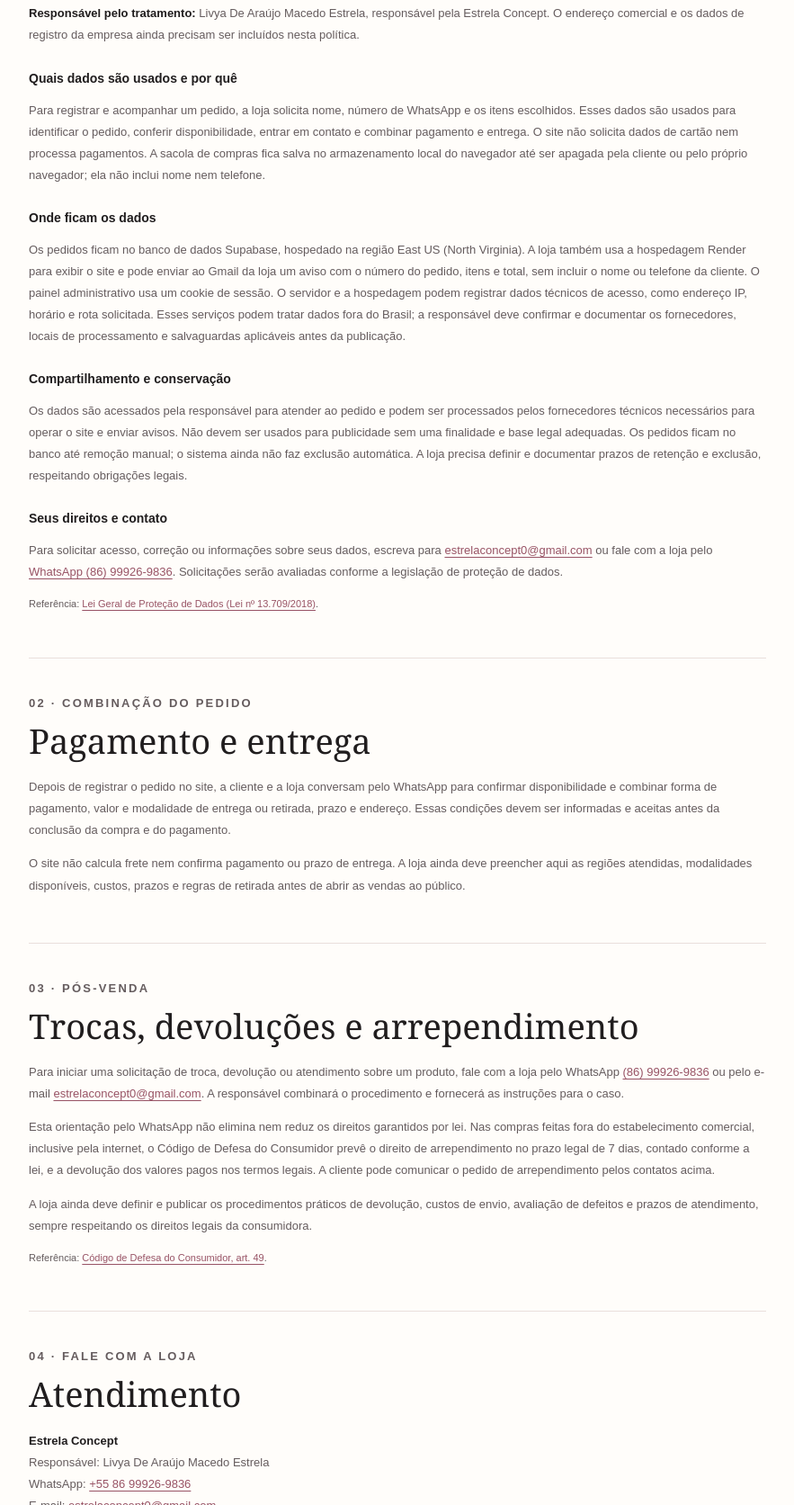
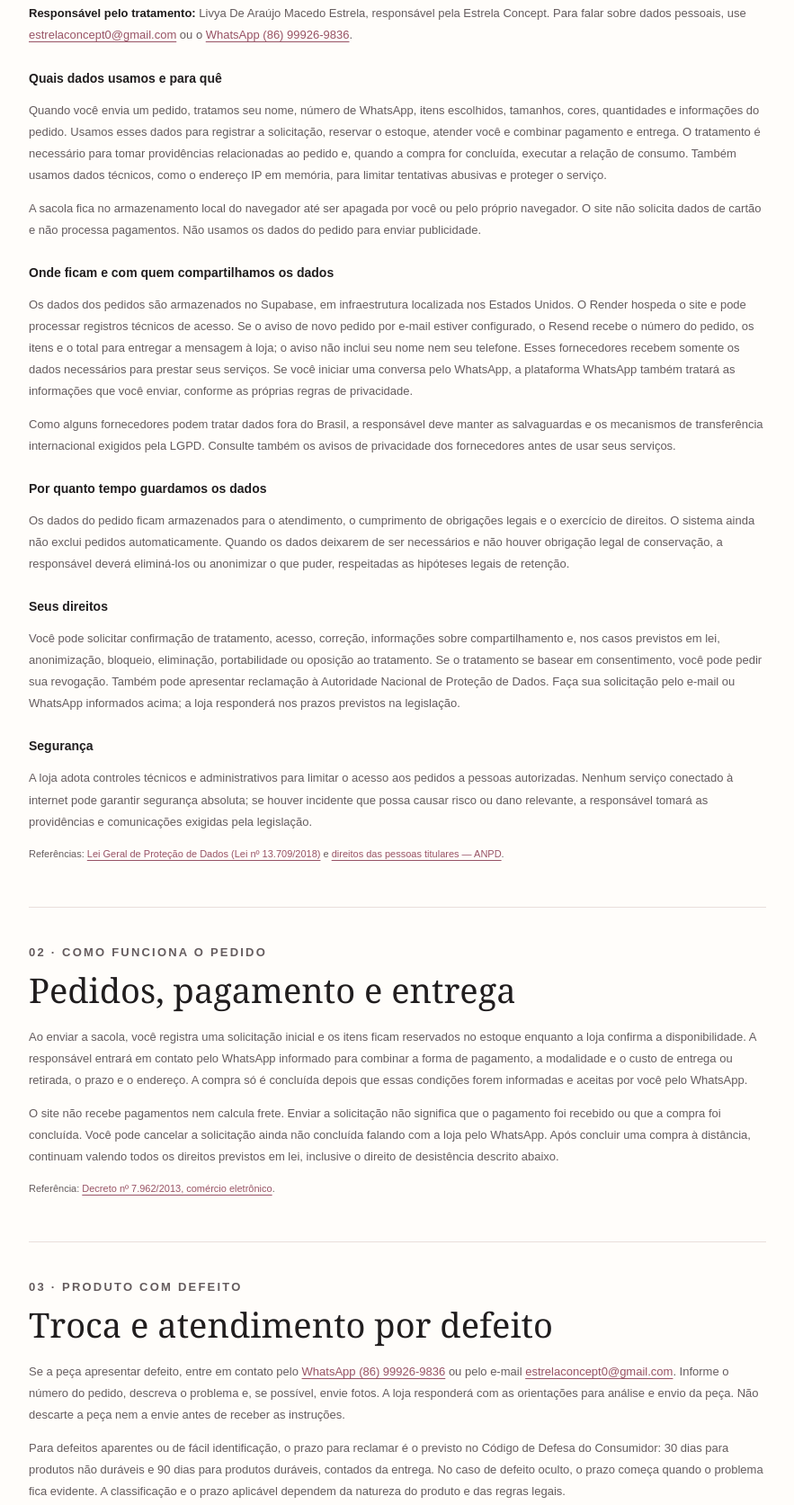
Before and after one commit to guilhermeestrela10/estrela-concept, a plain HTML site: page politicas.html in a window 1280 px wide. Shown: the part 562-2235 px from the top of the page at 90% size, without its empty margins (198-1081 px from the left). Drawn offline with Linux system fonts and the light colour scheme.

Commit message:
Publish clearer privacy and consumer policies

```diff
--- a/politicas.html
+++ b/politicas.html
@@ -14,46 +14,59 @@
     <a class="policy-back" href="/">Voltar à loja ↗</a>
   </header>
   <main class="policy-main">
-    <p class="eyebrow">ESTRELA CONCEPT · PARA REVISÃO</p>
+    <p class="eyebrow">ESTRELA CONCEPT · INFORMAÇÕES DA LOJA</p>
     <h1>Privacidade e <em>políticas.</em></h1>
-    <div class="policy-draft" role="status"><strong>Rascunho para revisão — não publicar como versão final ainda.</strong><br>Faltam informações legais da empresa, endereço e condições comerciais definitivas. Os textos abaixo são um ponto de partida e devem ser conferidos pela responsável antes da divulgação ao público.</div>
-    <nav class="policy-index" aria-label="Nesta página"><a href="#privacidade">Privacidade</a><a href="#entrega">Pagamento e entrega</a><a href="#trocas">Trocas e devoluções</a><a href="#atendimento">Atendimento</a></nav>
+    <div class="policy-notice"><strong>Pedidos e atendimento</strong><br>O envio pelo site é uma solicitação inicial e reserva os itens enquanto a loja confirma a disponibilidade. A compra é concluída quando a loja combina as condições e a cliente as aceita pelo WhatsApp. O site não processa pagamentos.</div>
+    <nav class="policy-index" aria-label="Nesta página"><a href="#privacidade">Privacidade</a><a href="#pedidos">Pedidos, pagamento e entrega</a><a href="#defeitos">Troca por defeito</a><a href="#arrependimento">Desistência de compra online</a><a href="#atendimento">Atendimento</a></nav>
 
     <section id="privacidade" class="policy-section">
       <p class="eyebrow">01 · SEUS DADOS</p><h2>Política de privacidade</h2>
-      <p><strong>Responsável pelo tratamento:</strong> Livya De Araújo Macedo Estrela, responsável pela Estrela Concept. O endereço comercial e os dados de registro da empresa ainda precisam ser incluídos nesta política.</p>
-      <h3>Quais dados são usados e por quê</h3>
-      <p>Para registrar e acompanhar um pedido, a loja solicita nome, número de WhatsApp e os itens escolhidos. Esses dados são usados para identificar o pedido, conferir disponibilidade, entrar em contato e combinar pagamento e entrega. O site não solicita dados de cartão nem processa pagamentos. A sacola de compras fica salva no armazenamento local do navegador até ser apagada pela cliente ou pelo próprio navegador; ela não inclui nome nem telefone.</p>
-      <h3>Onde ficam os dados</h3>
-      <p>Os pedidos ficam no banco de dados Supabase, hospedado na região East US (North Virginia). A loja também usa a hospedagem Render para exibir o site e pode enviar ao Gmail da loja um aviso com o número do pedido, itens e total, sem incluir o nome ou telefone da cliente. O painel administrativo usa um cookie de sessão. O servidor e a hospedagem podem registrar dados técnicos de acesso, como endereço IP, horário e rota solicitada. Esses serviços podem tratar dados fora do Brasil; a responsável deve confirmar e documentar os fornecedores, locais de processamento e salvaguardas aplicáveis antes da publicação.</p>
-      <h3>Compartilhamento e conservação</h3>
-      <p>Os dados são acessados pela responsável para atender ao pedido e podem ser processados pelos fornecedores técnicos necessários para operar o site e enviar avisos. Não devem ser usados para publicidade sem uma finalidade e base legal adequadas. Os pedidos ficam no banco até remoção manual; o sistema ainda não faz exclusão automática. A loja precisa definir e documentar prazos de retenção e exclusão, respeitando obrigações legais.</p>
-      <h3>Seus direitos e contato</h3>
-      <p>Para solicitar acesso, correção ou informações sobre seus dados, escreva para <a href="mailto:estrelaconcept0@gmail.com">estrelaconcept0@gmail.com</a> ou fale com a loja pelo <a href="https://wa.me/5586999269836" target="_blank" rel="noreferrer">WhatsApp (86) 99926-9836</a>. Solicitações serão avaliadas conforme a legislação de proteção de dados.</p>
-      <p class="policy-source">Referência: <a href="https://www.planalto.gov.br/ccivil_03/_ato2015-2018/2018/lei/l13709.htm" target="_blank" rel="noreferrer">Lei Geral de Proteção de Dados (Lei nº 13.709/2018)</a>.</p>
+      <p><strong>Responsável pelo tratamento:</strong> Livya De Araújo Macedo Estrela, responsável pela Estrela Concept. Para falar sobre dados pessoais, use <a href="mailto:estrelaconcept0@gmail.com">estrelaconcept0@gmail.com</a> ou o <a href="https://wa.me/5586999269836" target="_blank" rel="noreferrer">WhatsApp (86) 99926-9836</a>.</p>
+      <h3>Quais dados usamos e para quê</h3>
+      <p>Quando você envia um pedido, tratamos seu nome, número de WhatsApp, itens escolhidos, tamanhos, cores, quantidades e informações do pedido. Usamos esses dados para registrar a solicitação, reservar o estoque, atender você e combinar pagamento e entrega. O tratamento é necessário para tomar providências relacionadas ao pedido e, quando a compra for concluída, executar a relação de consumo. Também usamos dados técnicos, como o endereço IP em memória, para limitar tentativas abusivas e proteger o serviço.</p>
+      <p>A sacola fica no armazenamento local do navegador até ser apagada por você ou pelo próprio navegador. O site não solicita dados de cartão e não processa pagamentos. Não usamos os dados do pedido para enviar publicidade.</p>
+      <h3>Onde ficam e com quem compartilhamos os dados</h3>
+      <p>Os dados dos pedidos são armazenados no Supabase, em infraestrutura localizada nos Estados Unidos. O Render hospeda o site e pode processar registros técnicos de acesso. Se o aviso de novo pedido por e-mail estiver configurado, o Resend recebe o número do pedido, os itens e o total para entregar a mensagem à loja; o aviso não inclui seu nome nem seu telefone. Esses fornecedores recebem somente os dados necessários para prestar seus serviços. Se você iniciar uma conversa pelo WhatsApp, a plataforma WhatsApp também tratará as informações que você enviar, conforme as próprias regras de privacidade.</p>
+      <p>Como alguns fornecedores podem tratar dados fora do Brasil, a responsável deve manter as salvaguardas e os mecanismos de transferência internacional exigidos pela LGPD. Consulte também os avisos de privacidade dos fornecedores antes de usar seus serviços.</p>
+      <h3>Por quanto tempo guardamos os dados</h3>
+      <p>Os dados do pedido ficam armazenados para o atendimento, o cumprimento de obrigações legais e o exercício de direitos. O sistema ainda não exclui pedidos automaticamente. Quando os dados deixarem de ser necessários e não houver obrigação legal de conservação, a responsável deverá eliminá-los ou anonimizar o que puder, respeitadas as hipóteses legais de retenção.</p>
+      <h3>Seus direitos</h3>
+      <p>Você pode solicitar confirmação de tratamento, acesso, correção, informações sobre compartilhamento e, nos casos previstos em lei, anonimização, bloqueio, eliminação, portabilidade ou oposição ao tratamento. Se o tratamento se basear em consentimento, você pode pedir sua revogação. Também pode apresentar reclamação à Autoridade Nacional de Proteção de Dados. Faça sua solicitação pelo e-mail ou WhatsApp informados acima; a loja responderá nos prazos previstos na legislação.</p>
+      <h3>Segurança</h3>
+      <p>A loja adota controles técnicos e administrativos para limitar o acesso aos pedidos a pessoas autorizadas. Nenhum serviço conectado à internet pode garantir segurança absoluta; se houver incidente que possa causar risco ou dano relevante, a responsável tomará as providências e comunicações exigidas pela legislação.</p>
+      <p class="policy-source">Referências: <a href="https://www.planalto.gov.br/ccivil_03/_ato2015-2018/2018/lei/l13709.htm" target="_blank" rel="noreferrer">Lei Geral de Proteção de Dados (Lei nº 13.709/2018)</a> e <a href="https://www.gov.br/anpd/pt-br/assuntos/titular-de-dados/direito-dos-titulares" target="_blank" rel="noreferrer">direitos das pessoas titulares — ANPD</a>.</p>
     </section>
 
-    <section id="entrega" class="policy-section">
-      <p class="eyebrow">02 · COMBINAÇÃO DO PEDIDO</p><h2>Pagamento e entrega</h2>
-      <p>Depois de registrar o pedido no site, a cliente e a loja conversam pelo WhatsApp para confirmar disponibilidade e combinar forma de pagamento, valor e modalidade de entrega ou retirada, prazo e endereço. Essas condições devem ser informadas e aceitas antes da conclusão da compra e do pagamento.</p>
-      <p>O site não calcula frete nem confirma pagamento ou prazo de entrega. A loja ainda deve preencher aqui as regiões atendidas, modalidades disponíveis, custos, prazos e regras de retirada antes de abrir as vendas ao público.</p>
+    <section id="pedidos" class="policy-section">
+      <p class="eyebrow">02 · COMO FUNCIONA O PEDIDO</p><h2>Pedidos, pagamento e entrega</h2>
+      <p>Ao enviar a sacola, você registra uma solicitação inicial e os itens ficam reservados no estoque enquanto a loja confirma a disponibilidade. A responsável entrará em contato pelo WhatsApp informado para combinar a forma de pagamento, a modalidade e o custo de entrega ou retirada, o prazo e o endereço. A compra só é concluída depois que essas condições forem informadas e aceitas por você pelo WhatsApp.</p>
+      <p>O site não recebe pagamentos nem calcula frete. Enviar a solicitação não significa que o pagamento foi recebido ou que a compra foi concluída. Você pode cancelar a solicitação ainda não concluída falando com a loja pelo WhatsApp. Após concluir uma compra à distância, continuam valendo todos os direitos previstos em lei, inclusive o direito de desistência descrito abaixo.</p>
+      <p class="policy-source">Referência: <a href="https://www.planalto.gov.br/ccivil_03/_ato2011-2014/2013/decreto/d7962.htm" target="_blank" rel="noreferrer">Decreto nº 7.962/2013, comércio eletrônico</a>.</p>
     </section>
 
-    <section id="trocas" class="policy-section">
-      <p class="eyebrow">03 · PÓS-VENDA</p><h2>Trocas, devoluções e arrependimento</h2>
-      <p>Para iniciar uma solicitação de troca, devolução ou atendimento sobre um produto, fale com a loja pelo WhatsApp <a href="https://wa.me/5586999269836" target="_blank" rel="noreferrer">(86) 99926-9836</a> ou pelo e-mail <a href="mailto:estrelaconcept0@gmail.com">estrelaconcept0@gmail.com</a>. A responsável combinará o procedimento e fornecerá as instruções para o caso.</p>
-      <p>Esta orientação pelo WhatsApp não elimina nem reduz os direitos garantidos por lei. Nas compras feitas fora do estabelecimento comercial, inclusive pela internet, o Código de Defesa do Consumidor prevê o direito de arrependimento no prazo legal de 7 dias, contado conforme a lei, e a devolução dos valores pagos nos termos legais. A cliente pode comunicar o pedido de arrependimento pelos contatos acima.</p>
-      <p>A loja ainda deve definir e publicar os procedimentos práticos de devolução, custos de envio, avaliação de defeitos e prazos de atendimento, sempre respeitando os direitos legais da consumidora.</p>
-      <p class="policy-source">Referência: <a href="https://www.planalto.gov.br/ccivil_03/leis/l8078compilado.htm" target="_blank" rel="noreferrer">Código de Defesa do Consumidor, art. 49</a>.</p>
+    <section id="defeitos" class="policy-section">
+      <p class="eyebrow">03 · PRODUTO COM DEFEITO</p><h2>Troca e atendimento por defeito</h2>
+      <p>Se a peça apresentar defeito, entre em contato pelo <a href="https://wa.me/5586999269836" target="_blank" rel="noreferrer">WhatsApp (86) 99926-9836</a> ou pelo e-mail <a href="mailto:estrelaconcept0@gmail.com">estrelaconcept0@gmail.com</a>. Informe o número do pedido, descreva o problema e, se possível, envie fotos. A loja responderá com as orientações para análise e envio da peça. Não descarte a peça nem a envie antes de receber as instruções.</p>
+      <p>Para defeitos aparentes ou de fácil identificação, o prazo para reclamar é o previsto no Código de Defesa do Consumidor: 30 dias para produtos não duráveis e 90 dias para produtos duráveis, contados da entrega. No caso de defeito oculto, o prazo começa quando o problema fica evidente. A classificação e o prazo aplicável dependem da natureza do produto e das regras legais.</p>
+      <p>Recebida a reclamação, aplicam-se os procedimentos e prazos legais para solucionar o defeito. Quando o problema não for resolvido no prazo legal de até 30 dias, a cliente poderá escolher as alternativas previstas no CDC, como substituição, restituição do valor pago ou abatimento proporcional, observadas as exceções legais. Esta política não limita a garantia legal.</p>
+      <p>Esta seção trata de defeitos. Ela não elimina o direito legal de desistência aplicável às compras feitas pela internet, explicado separadamente abaixo.</p>
+      <p class="policy-source">Referências: <a href="https://www.planalto.gov.br/ccivil_03/leis/l8078compilado.htm" target="_blank" rel="noreferrer">Código de Defesa do Consumidor, arts. 18 e 26</a> e <a href="https://www.gov.br/mj/pt-br/assuntos/seus-direitos/consumidor/defesadoconsumidor/Biblioteca/legislacao-upload/cdc_2016_traducoes.pdf" target="_blank" rel="noreferrer">orientações do Ministério da Justiça sobre vícios e garantias</a>.</p>
+    </section>
+
+    <section id="arrependimento" class="policy-section">
+      <p class="eyebrow">04 · COMPRAS À DISTÂNCIA</p><h2>Direito de desistir da compra online</h2>
+      <p>Depois de concluída uma compra à distância, inclusive pela internet ou pelo WhatsApp, você pode desistir no prazo legal de 7 dias, contado da assinatura do contrato ou do recebimento do produto, conforme o caso, sem precisar justificar. Os valores pagos devem ser devolvidos nos termos da lei.</p>
+      <p>Para exercer esse direito, use o mesmo WhatsApp em que a compra foi combinada: <a href="https://wa.me/5586999269836" target="_blank" rel="noreferrer">(86) 99926-9836</a>. Você também pode escrever para <a href="mailto:estrelaconcept0@gmail.com">estrelaconcept0@gmail.com</a>. Informe o número do pedido. A loja confirmará o recebimento e orientará o procedimento sem cobrar custos que a lei proíba. O contato pelo WhatsApp não reduz nem substitui esse direito.</p>
+      <p class="policy-source">Referências: <a href="https://www.planalto.gov.br/ccivil_03/leis/l8078compilado.htm" target="_blank" rel="noreferrer">Código de Defesa do Consumidor, art. 49</a> e <a href="https://www.gov.br/mj/pt-br/assuntos/noticias/dia-dos-pais-conheca-os-direitos-do-consumidor-na-compra-de-presentes" target="_blank" rel="noreferrer">orientação da Senacon</a>.</p>
     </section>
 
     <section id="atendimento" class="policy-section">
-      <p class="eyebrow">04 · FALE COM A LOJA</p><h2>Atendimento</h2>
+      <p class="eyebrow">05 · FALE COM A LOJA</p><h2>Atendimento e identificação</h2>
       <p><strong>Estrela Concept</strong><br>Responsável: Livya De Araújo Macedo Estrela<br>WhatsApp: <a href="https://wa.me/5586999269836" target="_blank" rel="noreferrer">+55 86 99926-9836</a><br>E-mail: <a href="mailto:estrelaconcept0@gmail.com">estrelaconcept0@gmail.com</a></p>
-      <p>Antes da divulgação pública, incluir o endereço físico completo e as informações cadastrais exigidas para a identificação do fornecedor.</p>
-      <p class="policy-source">Referência: <a href="https://www.planalto.gov.br/ccivil_03/_ato2011-2014/2013/decreto/d7962.htm" target="_blank" rel="noreferrer">Decreto nº 7.962/2013, comércio eletrônico</a>.</p>
+      <p>O atendimento trata de produtos e pedidos e combina pagamento, entrega, trocas e devoluções. O endereço físico e o CPF/CNPJ da fornecedora não foram informados para esta publicação; esses dados de identificação precisam ser acrescentados pela responsável antes de ofertar e vender ao público, conforme as regras de comércio eletrônico.</p>
+      <p class="policy-source">Referência: <a href="https://www.planalto.gov.br/ccivil_03/_ato2011-2014/2013/decreto/d7962.htm" target="_blank" rel="noreferrer">Decreto nº 7.962/2013, arts. 2º e 4º</a>.</p>
     </section>
-    <p class="policy-updated">Rascunho elaborado em 3 de novembro de 2026.</p>
+    <p class="policy-updated">Atualizada em 3 de novembro de 2026.</p>
   </main>
   <footer><a class="brand brand-footer" href="/" aria-label="Estrela Concept — início"><img class="brand-logo" src="/static/brand-horizontal.png" alt=""></a><span>Seu estilo, seu brilho. <span class="footer-star">✳︎</span></span><small>© 2026 Estrela Concept</small></footer>
 </body>
--- a/static/styles.css
+++ b/static/styles.css
@@ -110,8 +110,8 @@ footer small { font-size: 9px; }
 .policy-main { width: min(820px, 100% - 40px); margin: 72px auto 90px; }
 .policy-main > h1 { margin: 0 0 22px; font: 500 clamp(40px,7vw,68px)/1.03 var(--serif); letter-spacing: -.045em; }
 .policy-main > h1 em { color: var(--pink-dark); }
-.policy-draft { padding: 16px 18px; border-left: 3px solid var(--pink-dark); background: #faeeee; color: #655c5e; font-size: 12px; line-height: 1.7; }
-.policy-draft strong { color: var(--ink); }
+.policy-notice { padding: 16px 18px; border-left: 3px solid var(--pink-dark); background: #faeeee; color: #655c5e; font-size: 12px; line-height: 1.7; }
+.policy-notice strong { color: var(--ink); }
 .policy-index { display: flex; flex-wrap: wrap; gap: 10px 22px; padding: 22px 0; border-bottom: 1px solid var(--line); }
 .policy-index a, .policy-section a { color: var(--pink-dark); text-decoration: underline; text-underline-offset: 3px; }
 .policy-index a { font-size: 12px; }
```
Also changed, not shown: 2 other files.
